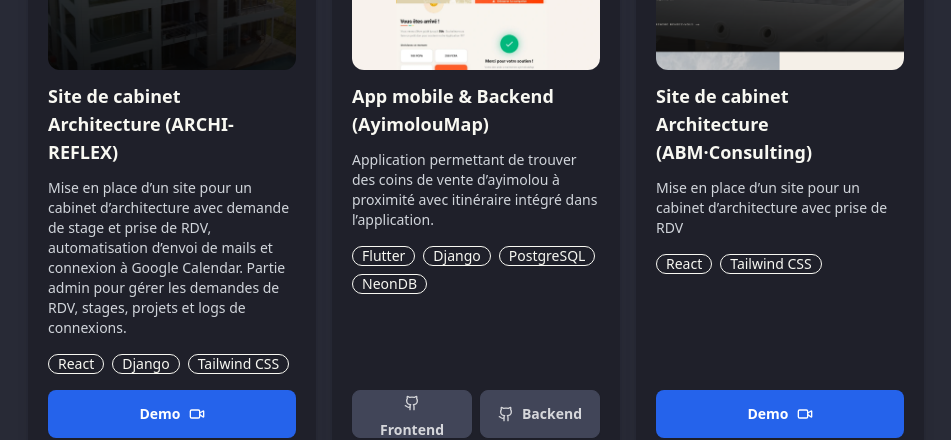
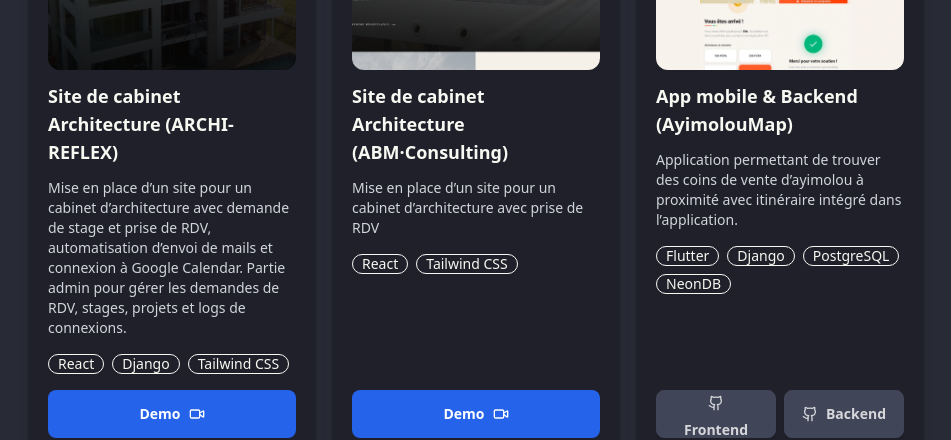
Before and after one commit to OTISDav/portfolioOTISDav, a React (Vite) app: page / in a window 1280 px wide. Shown: the part 2462-2902 px from the top of the page, without its empty margins (164-1115 px from the left). Built offline with nearby package versions, Linux system fonts and the light colour scheme.

Commit message:
ajout des projet

```diff
--- a/src/components/Projects.tsx
+++ b/src/components/Projects.tsx
@@ -20,6 +20,19 @@ const projects = [
         image: img1,
     },
 
+
+    {
+        id: 3,
+        title: "Site de cabinet Architecture (ABM·Consulting)",
+        description:
+            "Mise en place d’un site pour un cabinet d’architecture avec  prise de RDV",
+        technologies: ["React", "Tailwind CSS"],
+        demoLink: "https://abmconsulting.vercel.app/",
+        // repoLink: "#",
+        image: img3,
+    },
+
+
     {
         id: 2,
         title: "App mobile & Backend (AyimolouMap)",
@@ -31,17 +44,6 @@ const projects = [
         repoLinkFrontend:
             "https://github.com/OTISDav/ayimlouMapFrontend.git",
         image: img2,
-    },
-
-    {
-        id: 3,
-        title: "Site de cabinet Architecture (ABM·Consulting)",
-        description:
-            "Mise en place d’un site pour un cabinet d’architecture avec  prise de RDV",
-        technologies: ["React", "Tailwind CSS"],
-        demoLink: "https://abmconsulting.vercel.app/",
-        // repoLink: "#",
-        image: img3,
     },
 
 
```
